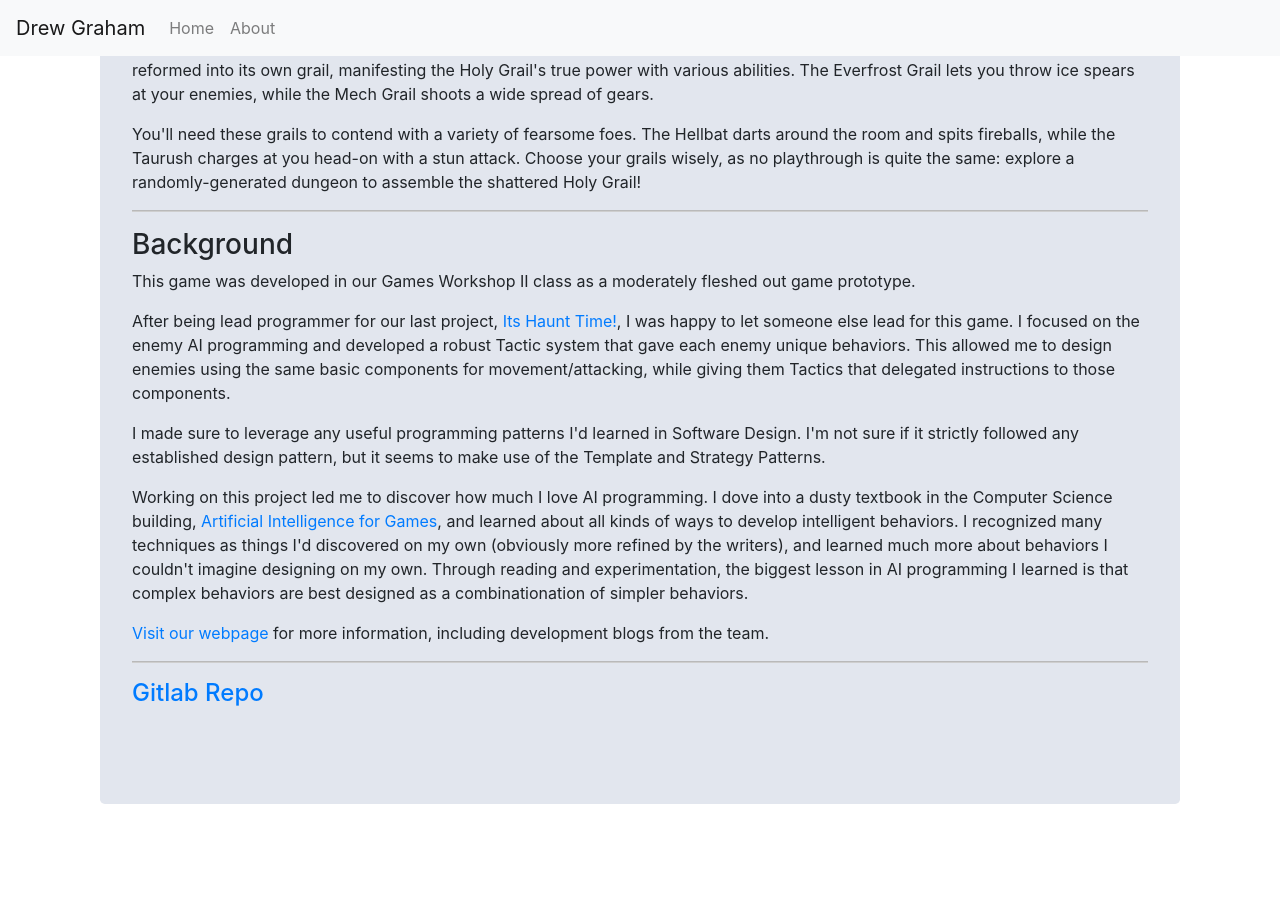
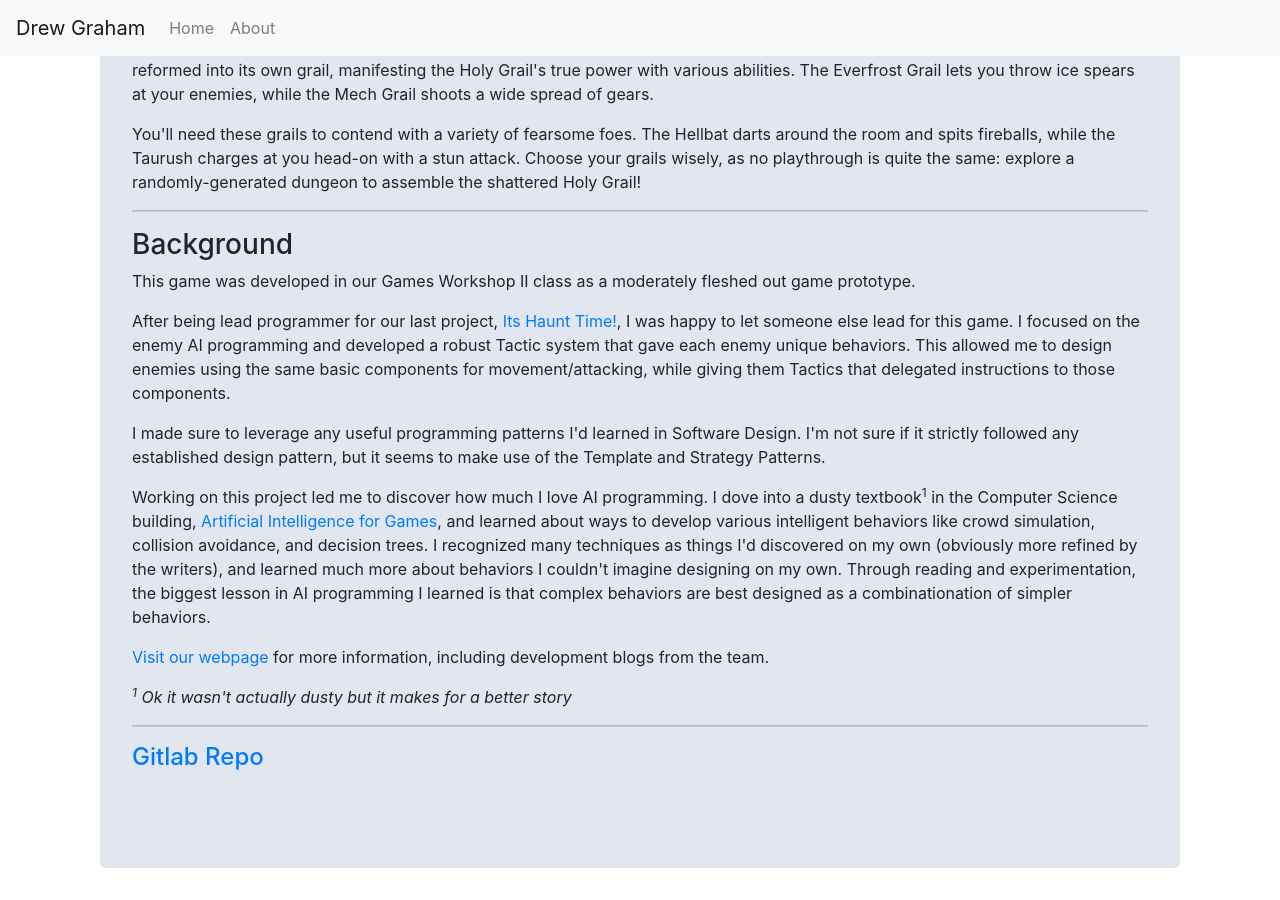
Before and after one commit to dmg9626/dmg9626.github.io, a Jekyll site: the page built from games/holy-tester.md, in a window 1280 px wide and 900 px high, scrolled down 1113 px. Built offline with Jekyll 4.4.1, drawn with Linux system fonts in a browser that asks for light colours; nearby versions of some CDN libraries; library files that are not in the unit come from our copies; before the commit the page ends 1949 px from its top, so only the background shows below that.

Commit message:
edited description

```diff
--- a/games/holy-tester.md
+++ b/games/holy-tester.md
@@ -29,13 +29,19 @@ I made sure to leverage any useful programming patterns I'd learned in Software
 </p>
 
 <p>
-Working on this project led me to discover how much I love AI programming. I dove into a dusty textbook in the Computer Science building, <a href="https://www.amazon.com/Artificial-Intelligence-Games-Ian-Millington/dp/0123747317">Artificial Intelligence for Games</a>, and learned about all kinds of ways to develop intelligent behaviors. I recognized many techniques as things I'd discovered on my own (obviously more refined by the writers), and learned much more about behaviors I couldn't imagine designing on my own. Through reading and experimentation, the biggest lesson in AI programming I learned is that complex behaviors are best designed as a combinationation of simpler behaviors.
+Working on this project led me to discover how much I love AI programming. I dove into a dusty textbook<sup>1</sup> in the Computer Science building, <a href="https://www.amazon.com/Artificial-Intelligence-Games-Ian-Millington/dp/0123747317">Artificial Intelligence for Games</a>, and learned about ways to develop various intelligent behaviors like crowd simulation, collision avoidance, and decision trees. I recognized many techniques as things I'd discovered on my own (obviously more refined by the writers), and learned much more about behaviors I couldn't imagine designing on my own. Through reading and experimentation, the biggest lesson in AI programming I learned is that complex behaviors are best designed as a combinationation of simpler behaviors.
 </p>
 
 
 
 <p><a href="https://makhodash.wixsite.com/holytester/">Visit our webpage</a> for more information, including development blogs from the team.</p>
 
+
+<p>
+<i><sup>1</sup>
+Ok it wasn't actually dusty but it makes for a better story</i>
+</p>
+
 <hr>
 
 <h4><a href="https://gitlab.com/yunatatski/holy-tester-backup">Gitlab Repo</a></h4>
```
